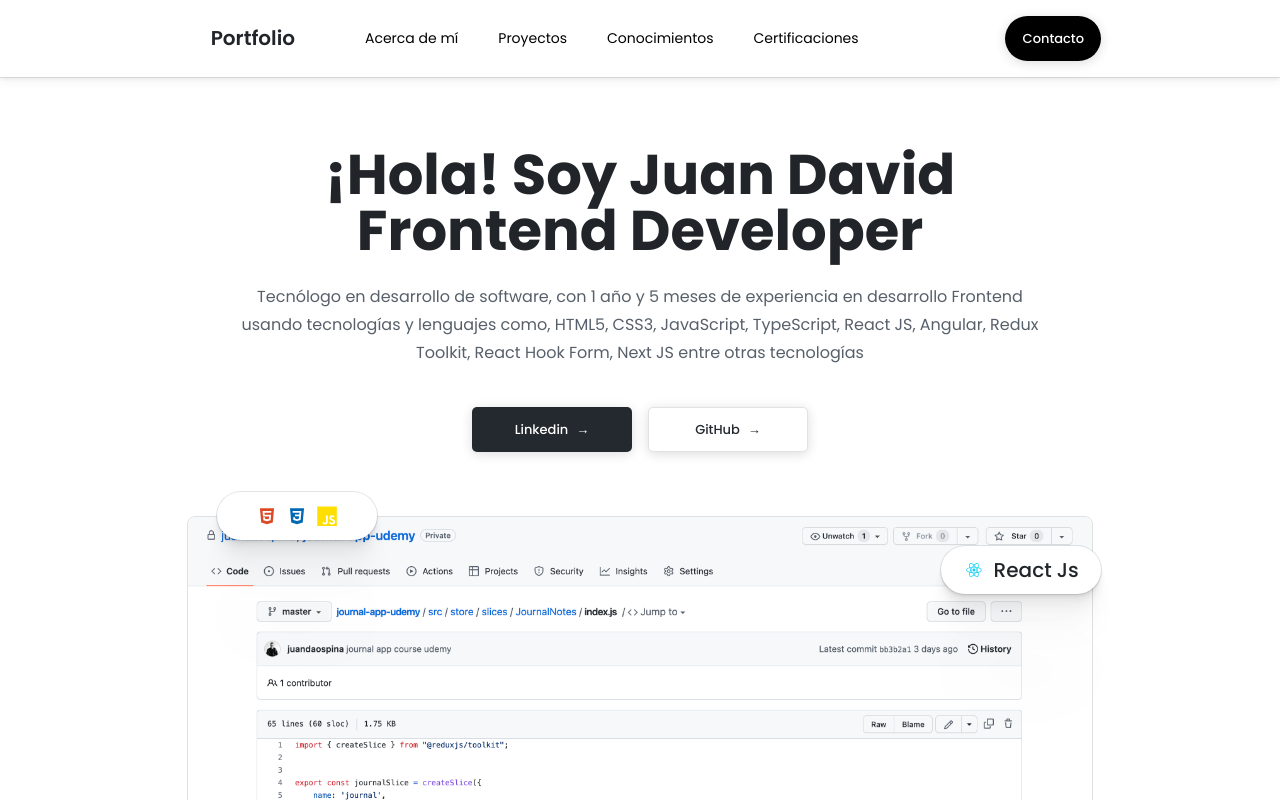
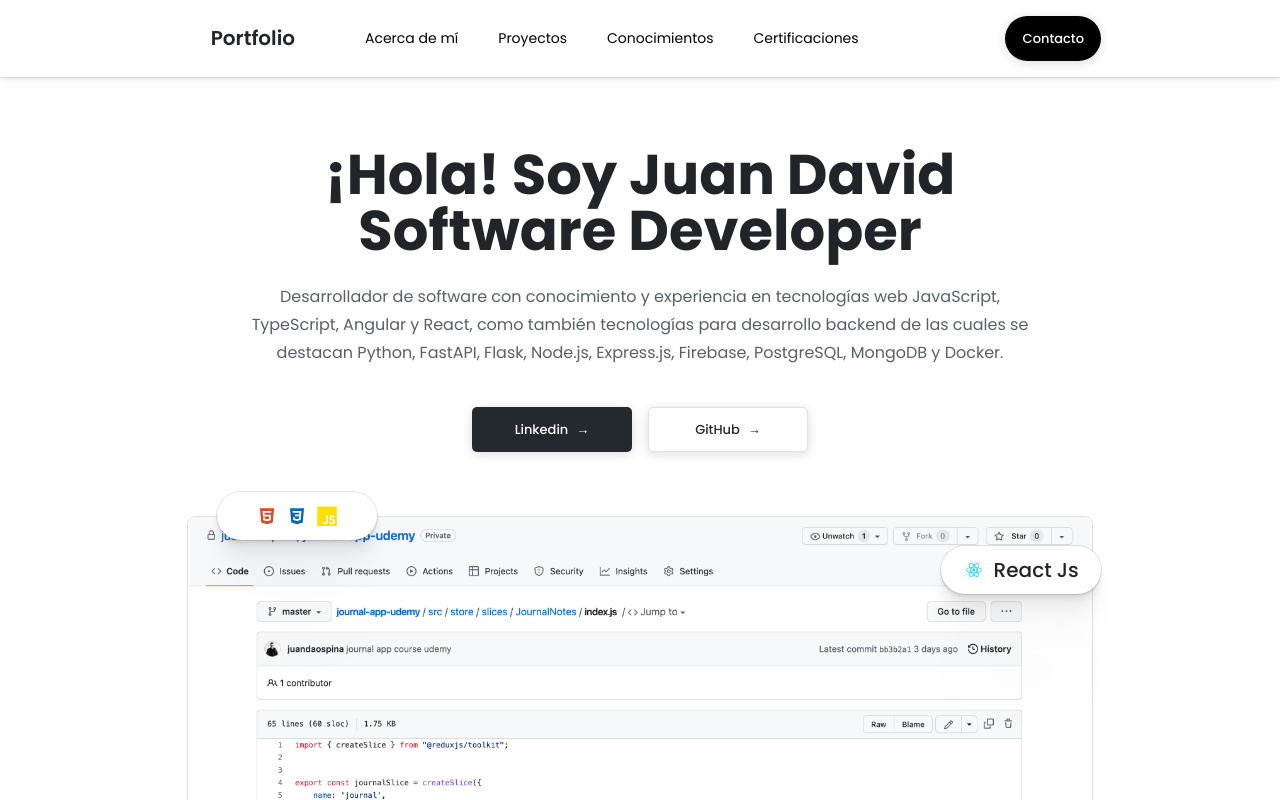
Before and after one commit to juandaospina/my-portfolio, a Next.js app: page / in a window 1280 px wide. Shown: the top 800 px of the page. Built offline with nearby package versions, Linux system fonts and the light colour scheme.

Commit message:
Update initial content

```diff
--- a/src/components/InitialContent/index.tsx
+++ b/src/components/InitialContent/index.tsx
@@ -17,13 +17,14 @@
       <h1 className={styles.title}>
         ¡Hola! Soy Juan David
         <br></br>
-        Frontend Developer
+        Software Developer
       </h1>
 
       <p className={styles.description}>
-        Tecnólogo en desarrollo de software, con 1 año y 5 meses de experiencia en desarrollo
-        Frontend usando tecnologías y lenguajes como, HTML5, CSS3, JavaScript,
-        TypeScript, React JS, Angular, Redux Toolkit, React Hook Form, Next JS entre otras tecnologías
+        Desarrollador de software con conocimiento y experiencia en tecnologías web
+        JavaScript, TypeScript, Angular y React, como también tecnologías para desarrollo backend
+        de las cuales se destacan Python, FastAPI, Flask, Node.js, Express.js, Firebase, PostgreSQL,
+        MongoDB y Docker.
       </p>
 
     <div className={styles.wrapperButtons}>
```
